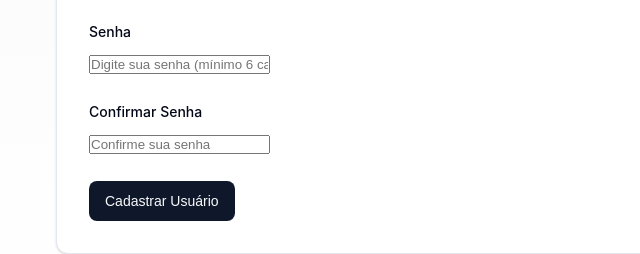
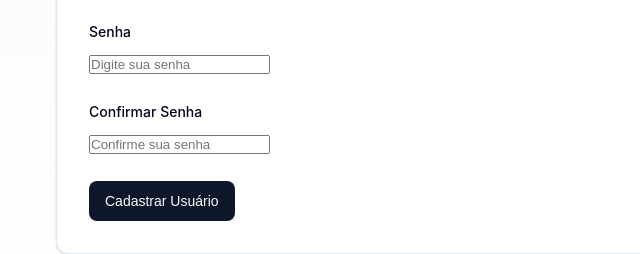
Before and after one commit to laurismmm08/meu-projeto-cadastrousuarios, a website: page public/index.html in a window 1280 px wide. Shown: the part 578-832 px from the top of the page, 0-640 px from the left. Drawn offline with Linux system fonts and the light colour scheme; no server answers.

Commit message:
fix: padronizar placeholder dos campos de senha

```diff
--- a/public/index.html
+++ b/public/index.html
@@ -363,7 +363,7 @@
 
                 <div class="form-group">
                     <label for="password">Senha</label>
-                    <input type="password" id="password" name="password" required placeholder="Digite sua senha (mínimo 6 caracteres)" minlength="6">
+                    <input type="password" id="password" name="password" required placeholder="Digite sua senha" minlength="6">
                 </div>
 
                 <div class="form-group">
```
